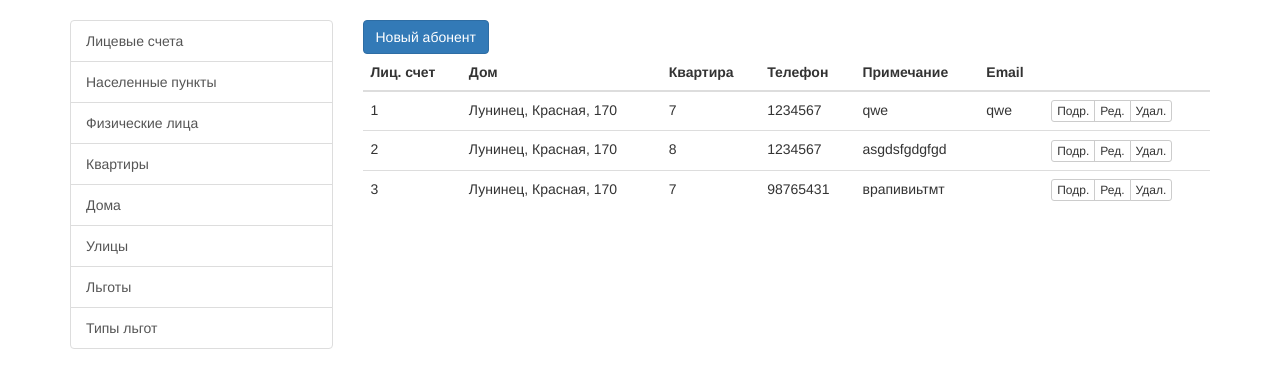
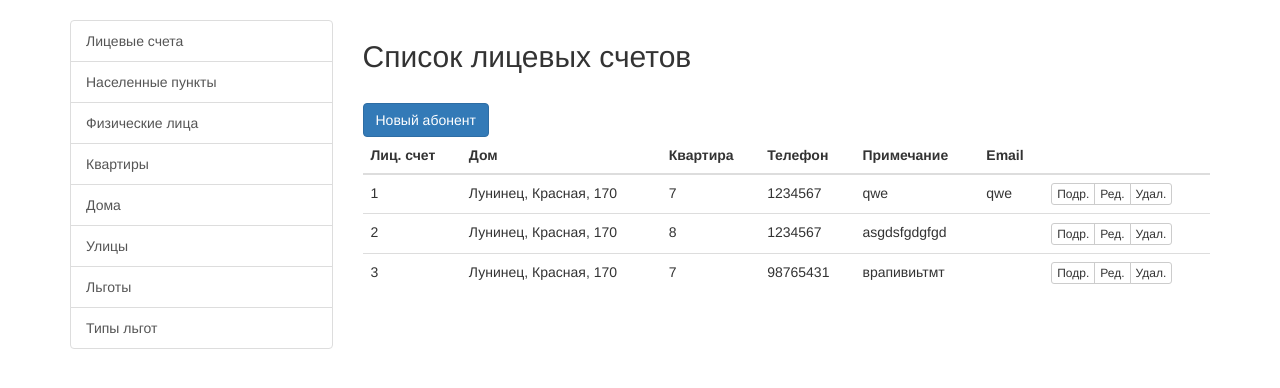
Before and after one commit to Logert/vodokanal-app, a Django app: page / in a window 1280 px wide. Shown: the part 52-440 px from the top of the page. Run offline with Django 3.2, Linux system fonts and the light colour scheme; data comes from the database, SQL or seed files in the repository; some libraries are stand-ins or nearby versions.

Commit message:
Мелки правки

```diff
--- a/main/templates/main/lics/lics.html
+++ b/main/templates/main/lics/lics.html
@@ -1,5 +1,7 @@
 {% extends 'main/header.html' %}
 {% block content %}
+    <h2>Список лицевых счетов</h2>
+    <br>
     <a href="{% url 'add_lics' %}">
         <button class="btn btn-primary">Новый абонент</button>
     </a>
```
